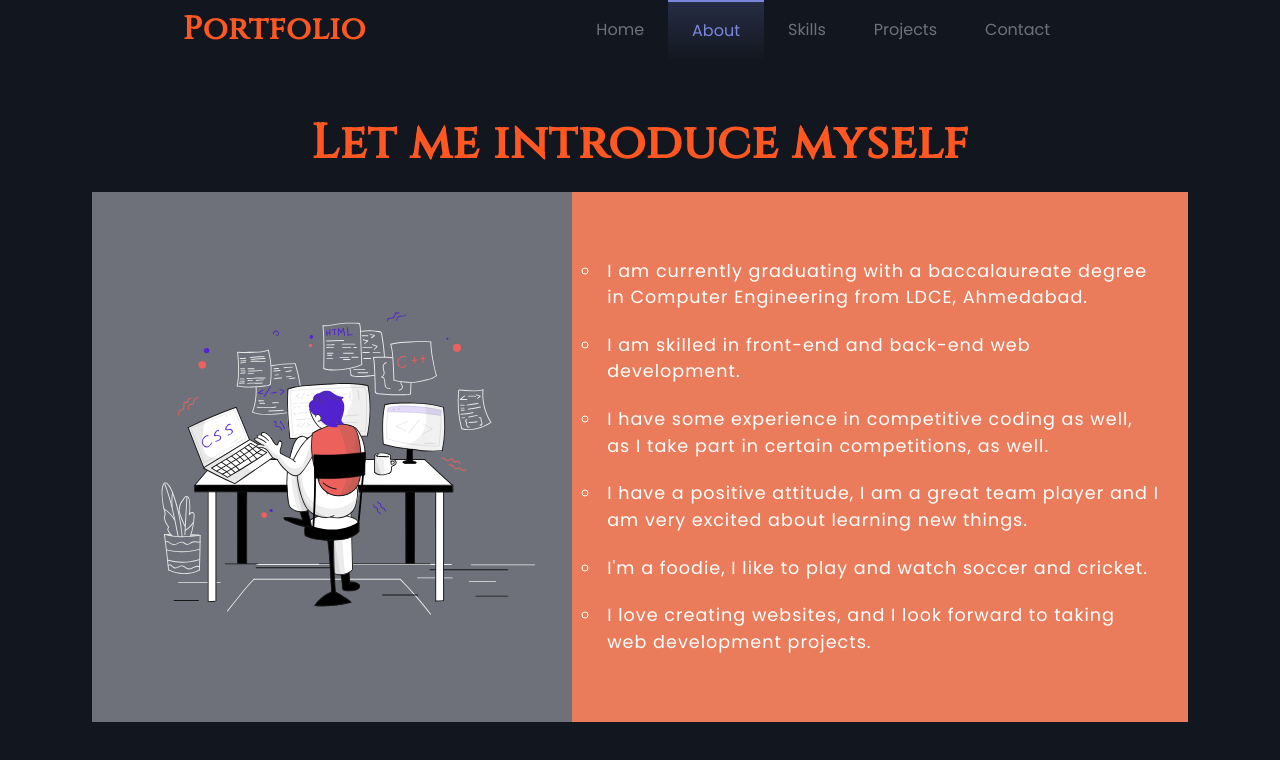
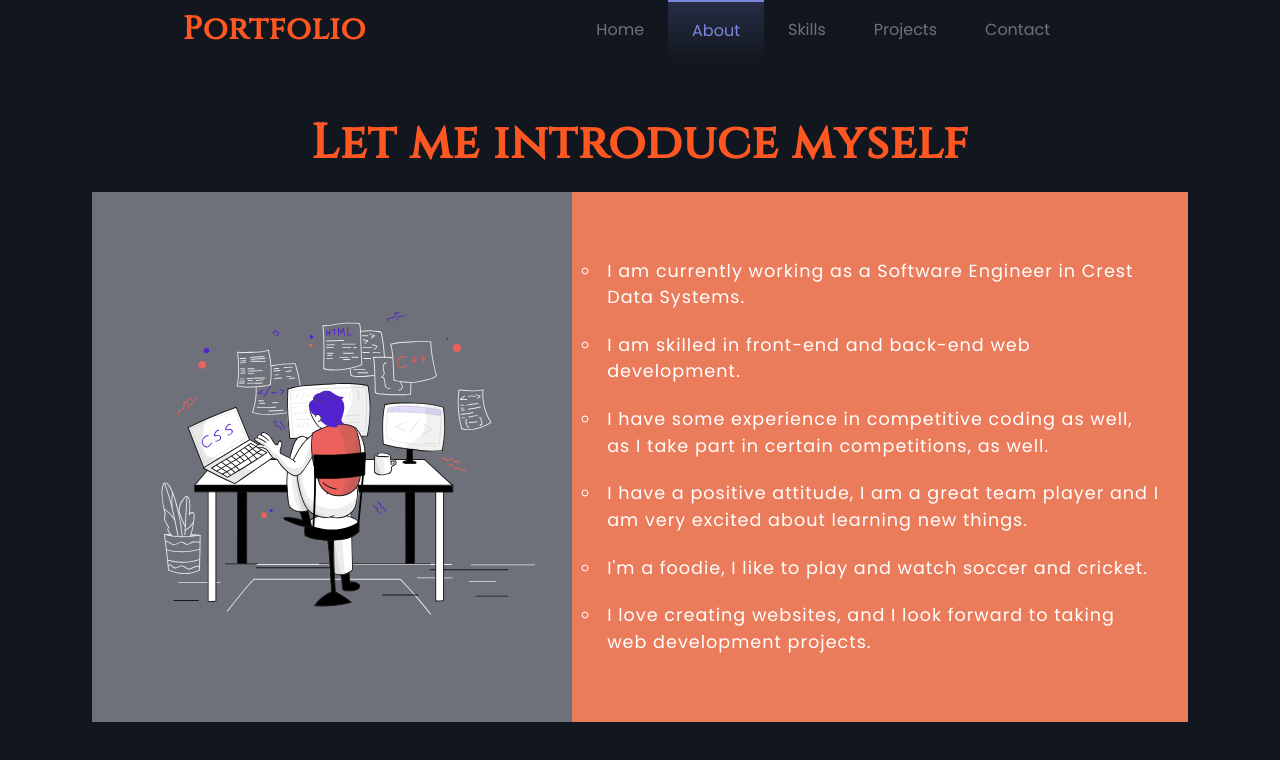
Before and after one commit to deep1358/Personal-Portfolio, a React (Create React App) app: page /about in a window 1280 px wide. Shown: the top 760 px of the page. Built offline with nearby package versions, Linux system fonts and the light colour scheme.

Commit message:
Update About.jsx

```diff
--- a/src/Components/About/About.jsx
+++ b/src/Components/About/About.jsx
@@ -79,8 +79,7 @@ const About = () => {
                     stiffness: 40,
                   }}
                 >
-                  I am currently graduating with a baccalaureate degree in
-                  Computer Engineering from LDCE, Ahmedabad.
+                  I am currently working as a Software Engineer in Crest Data Systems.
                 </motion.p>
               </div>
             </motion.li>
```
